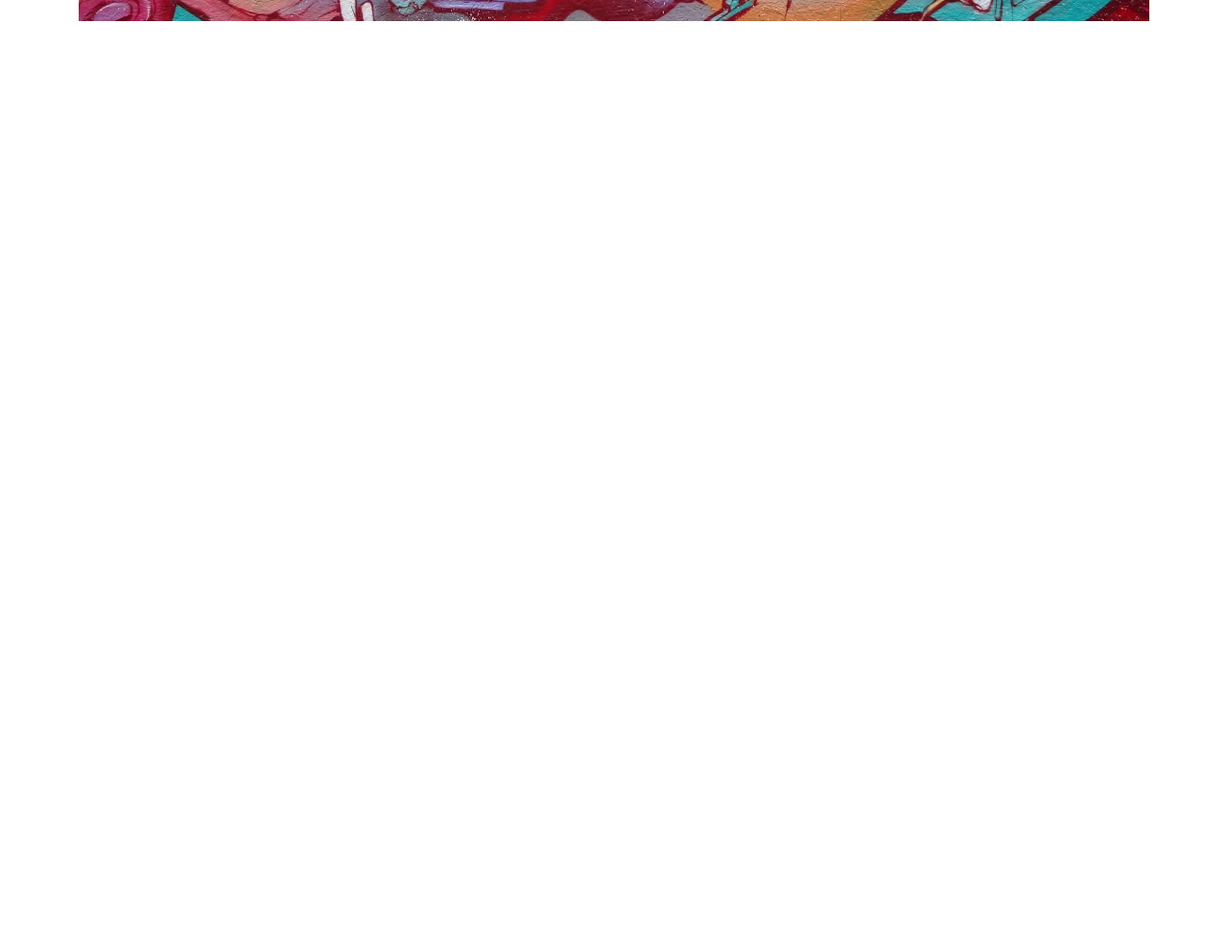
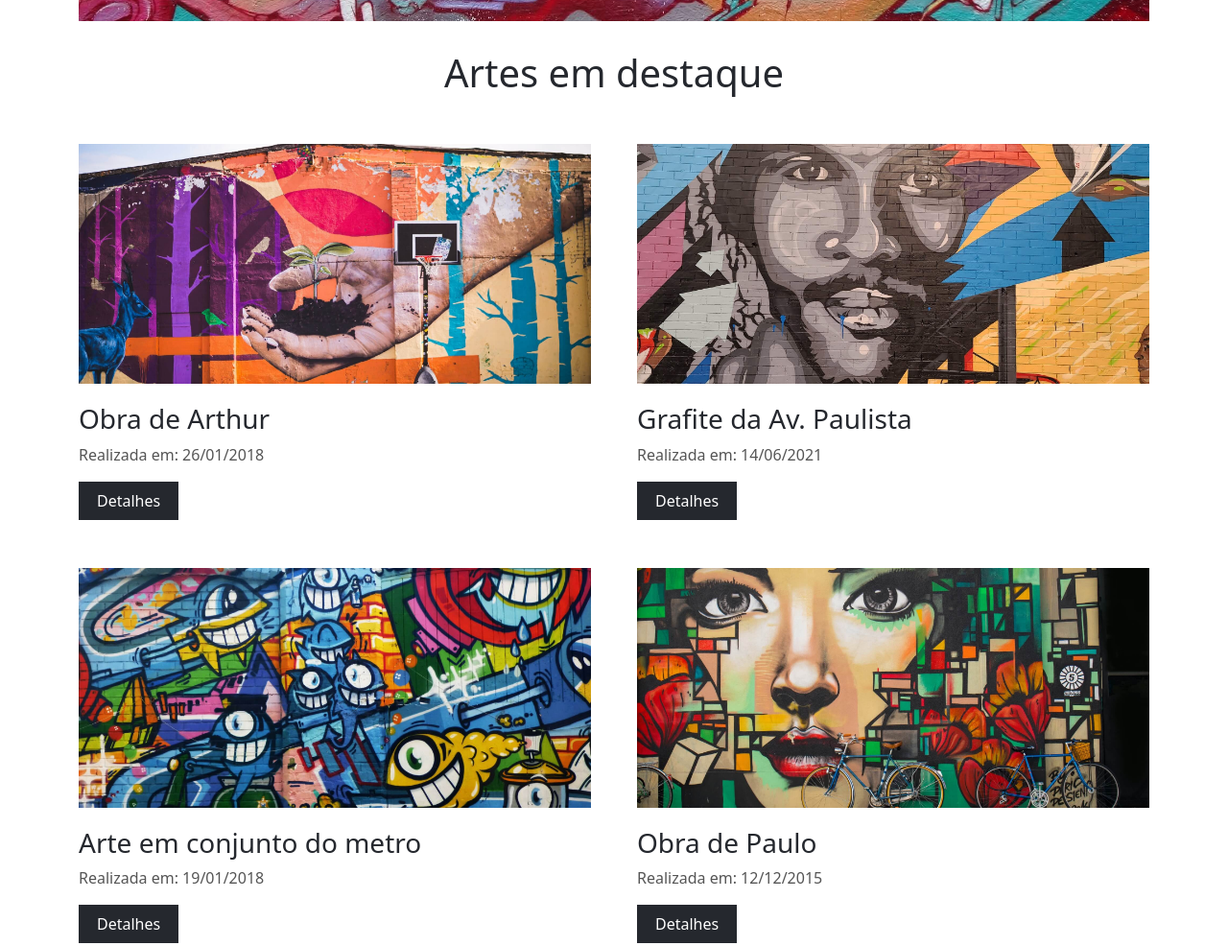
Before and after one commit to Pedro-HenriqueB/Bootstrap5, a plain HTML site: page 5_art/index.html in a window 1280 px wide. Shown: the part 563-1549 px from the top of the page at 96% size. Before the commit the page ends 800 px from the top, so only its background shows below. Drawn offline with nearby package versions, Linux system fonts and the light colour scheme.

Commit message:
Finalizando a Galeria

```diff
--- a/5_art/css/styles.css
+++ b/5_art/css/styles.css
@@ -82,3 +82,40 @@ a, i {
 	left: 25px;
 	bottom: 25px;
 }
+
+/* GALLERY */
+
+#img2 {
+	background-image: url('../img/g_2.jpg');
+}
+
+#img3 {
+	background-image: url('../img/g_3.jpg');
+}
+
+#img4 {
+	background-image: url('../img/g_4.jpg');
+}
+
+#img5 {
+	background-image: url('../img/g_5.jpg');
+}
+
+#img6 {
+	background-image: url('../img/g_6.jpg');
+}
+
+#gallery-container h1 {
+	text-align: center;
+}
+
+#gallery-container h1,
+#gallery-container .col-md-6,
+#gallery-container .col-12 {
+	margin-bottom: 50px;
+}
+
+.small-image-container {
+	height: 250px;
+	margin-bottom: 20px;
+}
--- a/5_art/index.html
+++ b/5_art/index.html
@@ -43,5 +43,43 @@
 			</div>
 		</div>
 	</div>
+	<!-- GALLERY -->
+	<div class="container" id="gallery-container">
+		<div class="col-12">
+			<h1>Artes em destaque</h1>
+		</div>
+		<div class="row gx-5">
+			<div class="col-12 col-md-6">
+				<div class="small-image-container center-image" id="img2"></div>
+				<h3>Obra de Arthur</h3>
+				<p class="secondary-color">Realizada em: 26/01/2018</p>
+				<a href="#" class="btn">Detalhes</a>
+			</div>
+			<div class="col-12 col-md-6">
+				<div class="small-image-container center-image" id="img3"></div>
+				<h3>Grafite da Av. Paulista</h3>
+				<p class="secondary-color">Realizada em: 14/06/2021</p>
+				<a href="#" class="btn">Detalhes</a>
+			</div>
+			<div class="col-12 col-md-6">
+				<div class="small-image-container center-image" id="img4"></div>
+				<h3>Arte em conjunto do metro</h3>
+				<p class="secondary-color">Realizada em: 19/01/2018</p>
+				<a href="#" class="btn">Detalhes</a>
+			</div>
+			<div class="col-12 col-md-6">
+				<div class="small-image-container center-image" id="img5"></div>
+				<h3>Obra de Paulo</h3>
+				<p class="secondary-color">Realizada em: 12/12/2015</p>
+				<a href="#" class="btn">Detalhes</a>
+			</div>
+			<div class="col-12 col-md-6">
+				<div class="small-image-container center-image" id="img6"></div>
+				<h3>Grafite no centro da cidade</h3>
+				<p class="secondary-color">Realizada em: 13/02/2012</p>
+				<a href="#" class="btn">Detalhes</a>
+			</div>
+		</div>
+	</div>
 </body>
 </html>
```
